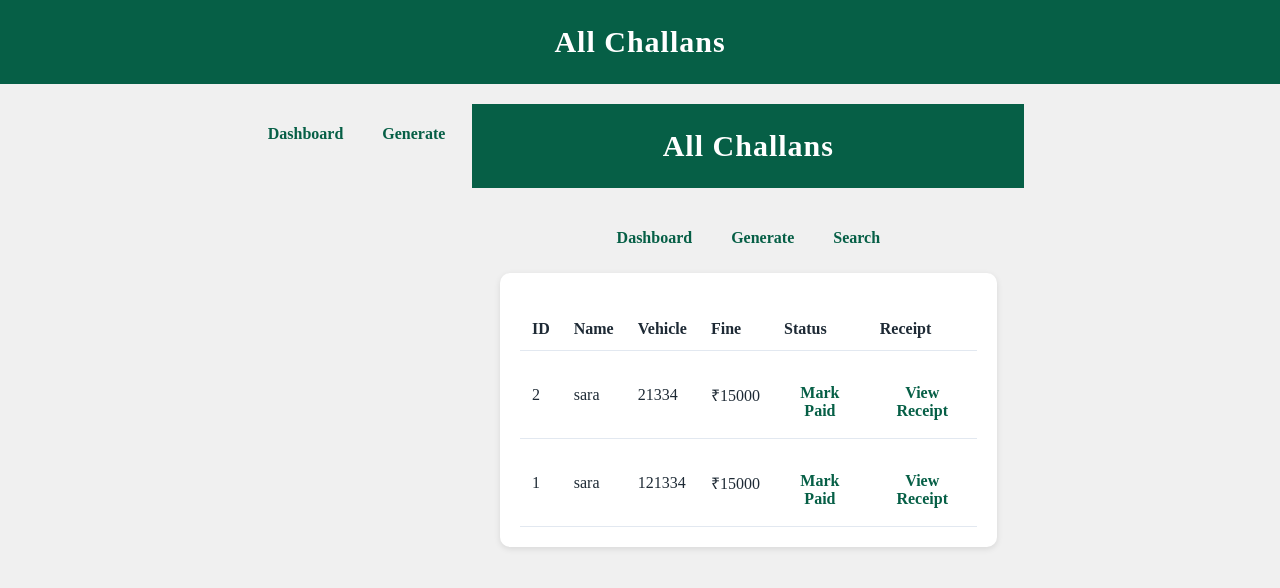
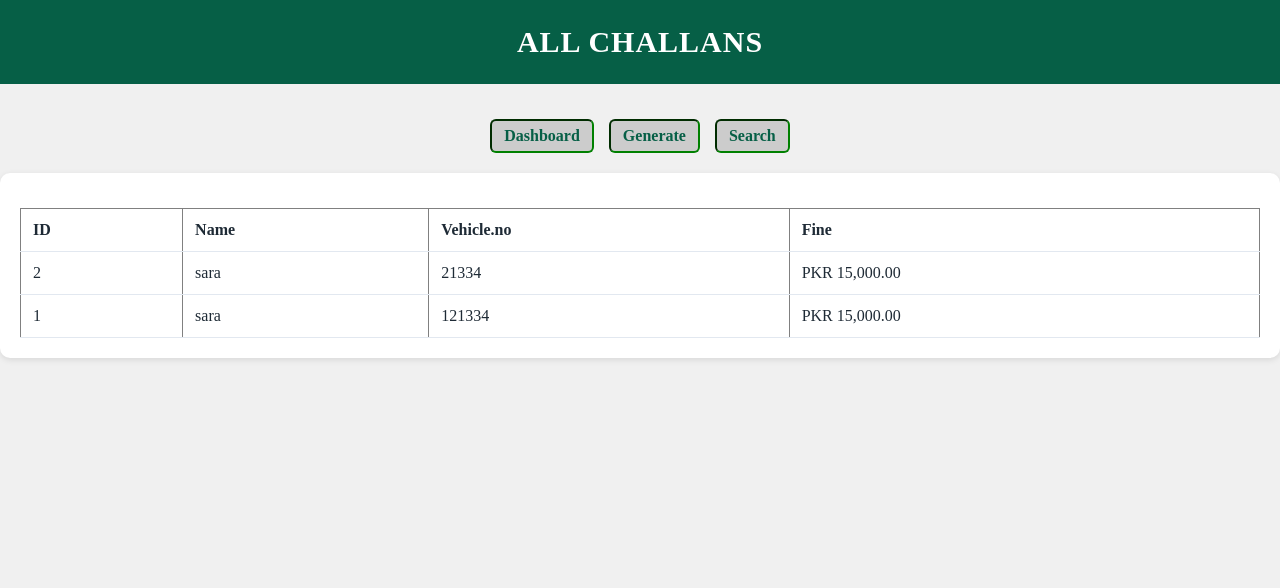
Before and after one commit to alishbadeel/echallan-management-system, a Flask app: page /viewall in a window 1280 px wide. Shown: the top 588 px of the page. Run offline with Flask 3, Linux system fonts and the light colour scheme; a user stored in the database is signed in; data comes from the database, SQL or seed files in the repository; both versions use the stored data as it was after the commit.

Commit message:
commit all

```diff
--- a/app.py
+++ b/app.py
@@ -144,7 +144,6 @@ def viewall():
     data = cur.fetchall()
     conn.close()
     return render_template("viewall.html", challans=data)
-
 # ===== SEARCH CHALLANS =====
 @app.route("/search", methods=["GET","POST"])
 def search():
--- a/static/style.css
+++ b/static/style.css
@@ -139,24 +132,27 @@ button {
     margin-top: 20px;
     border: none;
     background: #065f46;
-    color: white;
-    font-size: 16px;
+    color:black;
+    font-size: 20px;
     border-radius: 6px;
     cursor: pointer;
     transition: background 0.3s;
+    font-weight: bolder;
 }
 
 button:hover {
-    background: #0f7a59;
+    background-color: #26745c;
 }
 
 a {
     display: block;
     text-align: center;
     margin-top: 15px;
-    color: #065f46;
+    color: #01291e;
+    background-color: #ccc;
     text-decoration: none;
     font-weight: bold;
+    border:2px inset green;
 }
 
 a:hover {
@@ -176,15 +172,6 @@ th, td {
     text-align: left;
 }
 
-.paid {
-    color: #2ECC71;
-    font-weight: 600;
-}
-
-.unpaid {
-    color: #E74C3C;
-    font-weight: 600;
-}
 
 /* ================= AUTH PAGE TABS ================= */
 .tabs {
--- a/templates/generate.html
+++ b/templates/generate.html
@@ -5,9 +5,9 @@
     <title>Generate Challan</title>
     <link rel="stylesheet" href="{{ url_for('static', filename='style.css') }}">
 </head>
+<header>GENERTATE CHALLAN</header>
 <body>
     <div class="form-container">
-        <h1>Generate Challan</h1>
         <form method="POST">
             <label>Name:</label>
             <input type="text" name="name" required>
--- a/templates/viewall.html
+++ b/templates/viewall.html
@@ -1,18 +1,3 @@
-<!DOCTYPE html>
-<html lang="en">
-<head>
-    <meta charset="UTF-8">
-    <title>All Challans</title>
-    <link rel="stylesheet" href="{{ url_for('static', filename='style.css') }}">
-</head>
-
-<body>
-<center>
-<header>All Challans</header>
-
-<div class="nav">
-    <a href="{{ url_for('dashboard') }}">Dashboard</a>
-    <a href="{{ url_for('generate') }}">Generate</a>
 <!DOCTYPE html>
 <html lang="en">
 <head>
@@ -22,7 +7,7 @@
 </head>
 <body>
 <center>
-<header>All Challans</header>
+<header>ALL CHALLANS</header>
 
 <div class="nav">
     <a href="{{ url_for('dashboard') }}">Dashboard</a>
@@ -30,31 +15,26 @@
     <a href="{{ url_for('search') }}">Search</a>
 </div>
 
-<div class="card" style="width: 90%; max-width: 900px; margin: 20px auto;">
-    <table>
+<div class="form_container">
+    <div class="card">
+        <table border="1">
             <tr>
                 <th>ID</th>
                 <th>Name</th>
-            <th>Vehicle</th>
+                <th> Vehicle.no</th>
                 <th>Fine</th>
-            <th>Status</th>
-            <th>Receipt</th>
             </tr>
             {% for challan in challans %}
             <tr>
                 <td>{{ challan['id'] }}</td>
                 <td>{{ challan['name'] }}</td>
                 <td>{{ challan['vehicle'] }}</td>
-            <td>₹{{ challan['fine'] }}</td>
-            <td>
-                {% if challan['paid'] == 1 %}
-                    <span class="paid">PAID</span>
-                {% else %}
-                    <a href="{{ url_for('markpaid', id=challan['id']) }}" class="unpaid">Mark Paid</a>
-                {% endif %}
-            </td>
-            <td>
-                <a href="{{ url_for('receipt', challan_id=challan['id']) }}" class="receipt-btn">View Receipt</a>
-            </td>
+                <td>PKR {{ "{:,.2f}".format(challan['fine']) }}</td>
             </tr>
             {% endfor %}
+        </table>
+    </div>
+</div>
+</center>
+</body>
+</html>
```
Also changed, not shown: other parts of static/style.css (+5 -44 lines), templates/dashboard.html (+14 -15 lines), templates/search.html (+4 -3 lines), challan.db. Lines whose indentation alone changed are shown as unchanged.
